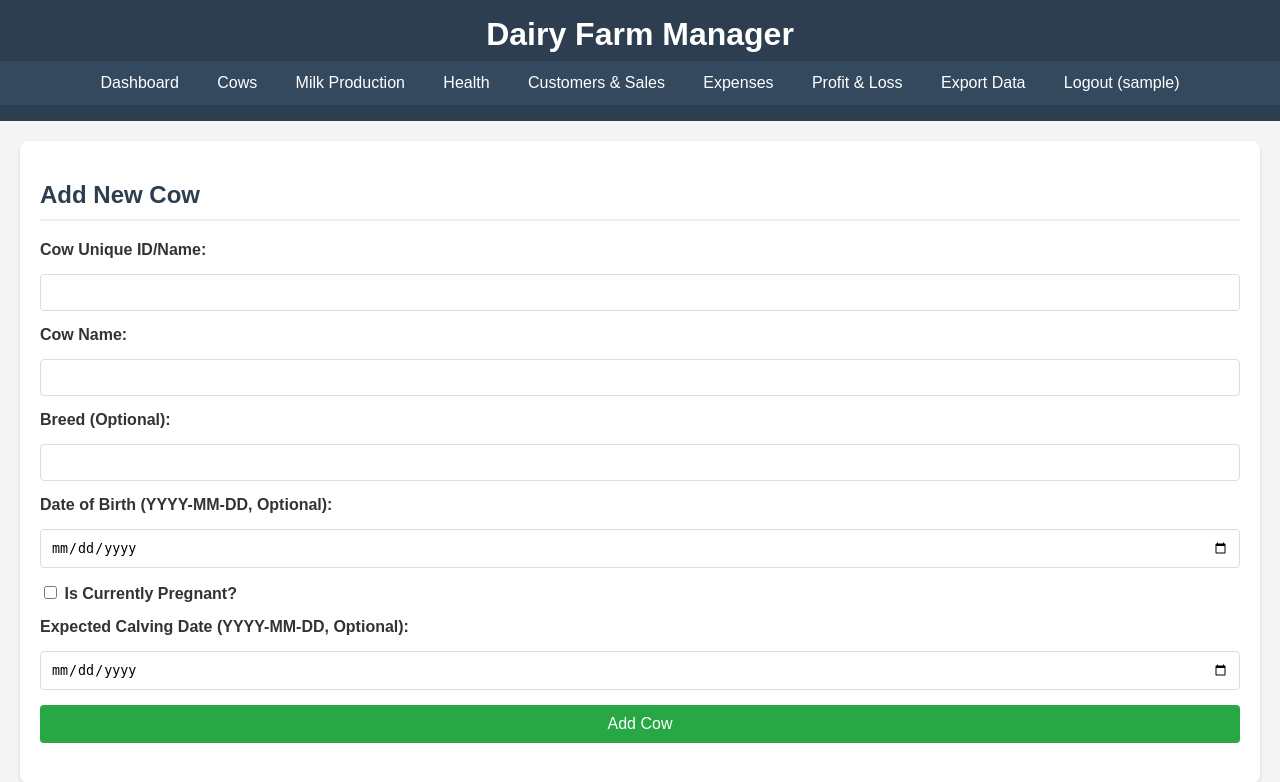
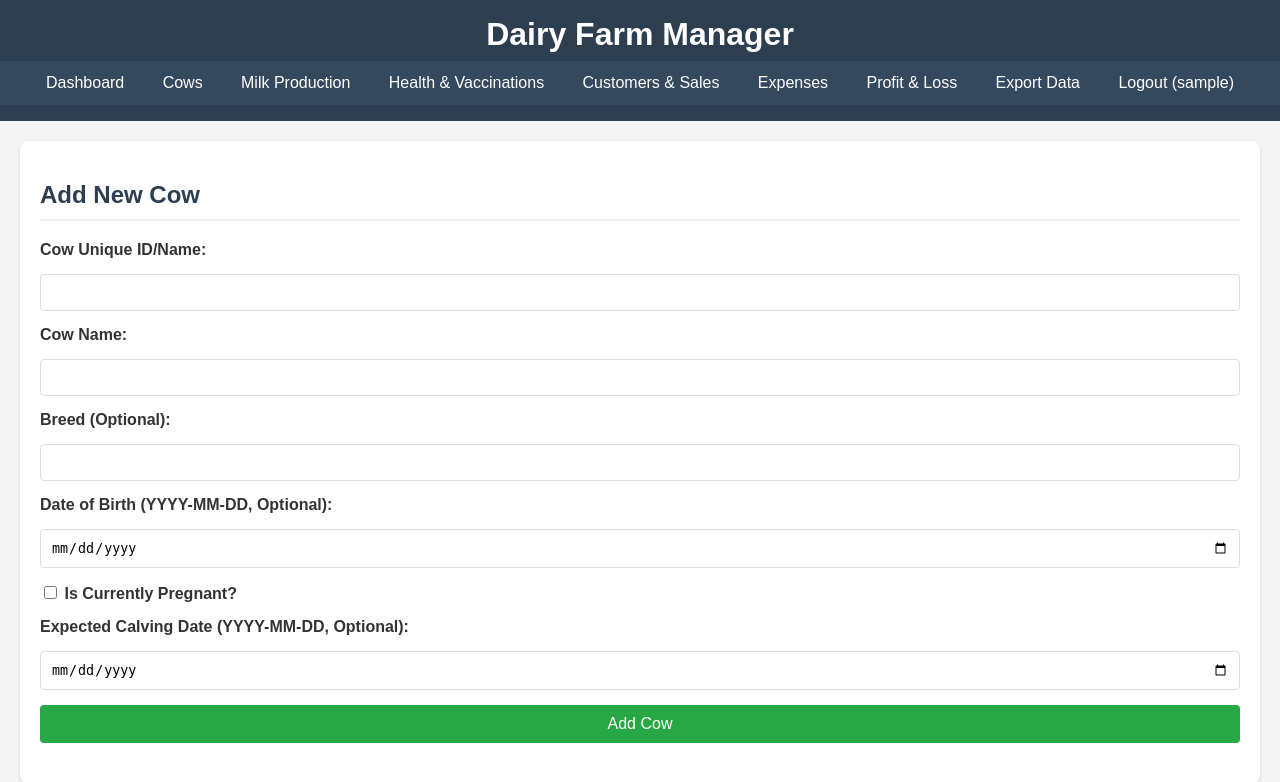
Before and after one commit to Amitath/Dairy-farm, a Flask app: page /cows/add in a window 1280 px wide. Shown: the top 782 px of the page. Run offline with Flask 3, Linux system fonts and the light colour scheme; the visitor is signed in with stand-in values (Sample User, id 1).

Commit message:
Update base.html

```diff
--- a/templates/base.html
+++ b/templates/base.html
@@ -28,10 +28,12 @@
                         </div>
                     </li>
                      <li class="dropdown">
-                        <a href="#" class="dropbtn">Health</a>
+                        <a href="#" class="dropbtn">Health & Vaccinations</a>
                         <div class="dropdown-content">
-                            <a href="{{ url_for('add_health_record') }}">Add Record</a>
-                            <a href="{{ url_for('view_health_records') }}">View Records</a>
+                            <a href="{{ url_for('add_health_record') }}">Add Health Record</a>
+                            <a href="{{ url_for('view_health_records') }}">View Health Records</a>
+                            <a href="{{ url_for('add_vaccination') }}">Add Vaccination</a> {# <--- NEW #}
+                            <a href="{{ url_for('view_vaccinations') }}">View Vaccinations</a> {# <--- NEW #}
                         </div>
                     </li>
                     <li class="dropdown">
@@ -62,6 +64,7 @@
                             <a href="{{ url_for('export_sales') }}">Sales History</a>
                             <a href="{{ url_for('export_payments') }}">Payments History</a>
                             <a href="{{ url_for('export_expenses') }}">Expense History</a>
+                            <a href="{{ url_for('export_vaccinations') }}">Vaccination History</a> {# <--- NEW Export #}
                         </div>
                     </li>
                     <li><a href="{{ url_for('logout') }}">Logout ({{ current_user.username }})</a></li>
```
